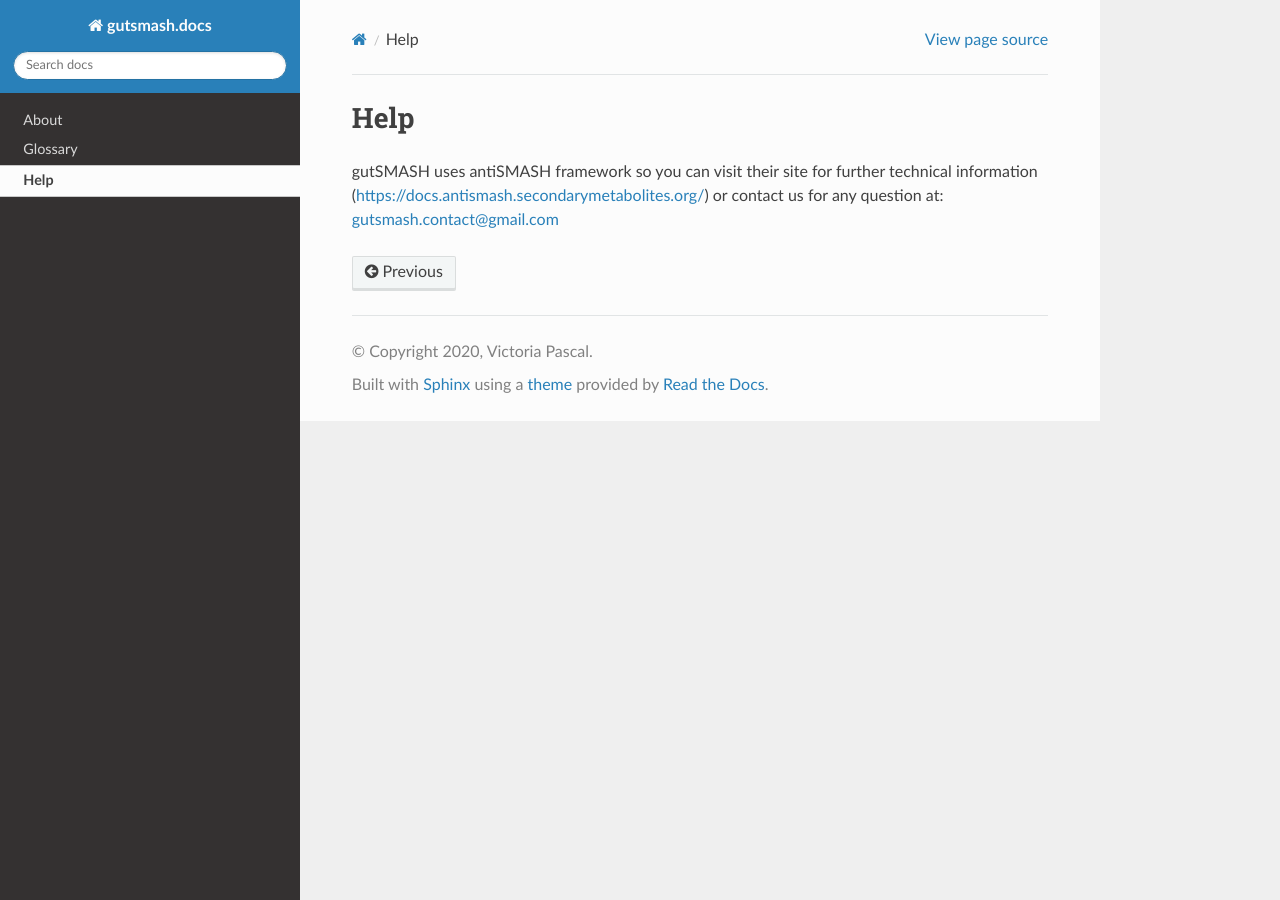
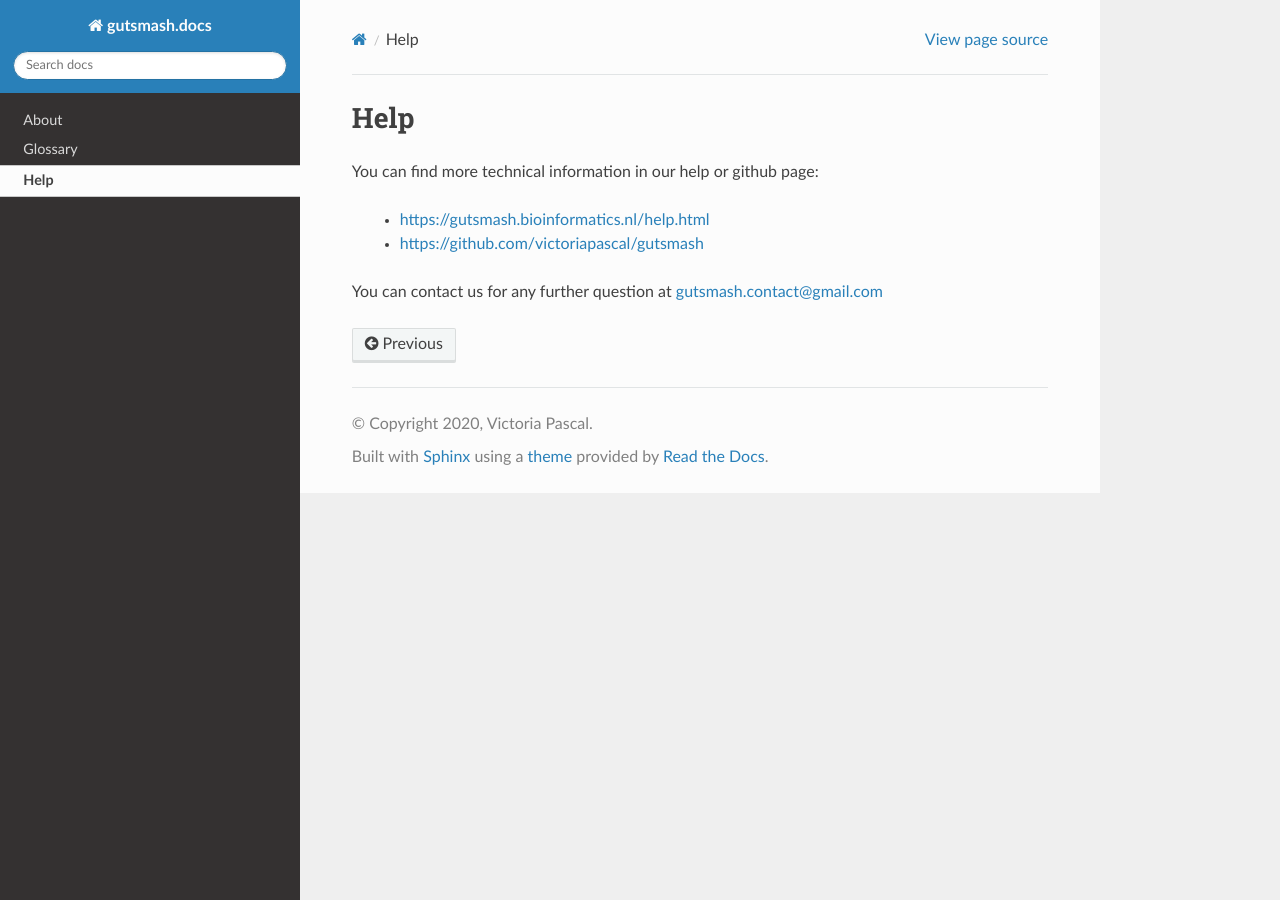
Before and after one commit to victoriapascal/gutsmash_doc, a Sphinx documentation site: the page built from docs/source/help.rst, in a window 1280 px wide. Built offline with Sphinx 7.4.7 and the Read the Docs theme 2.0.0, drawn with Linux system fonts in a browser that asks for light colours.

Commit message:
Updated help page

```diff
--- a/docs/source/help.rst
+++ b/docs/source/help.rst
@@ -1,4 +1,9 @@
 Help
 ====
 
-gutSMASH uses antiSMASH framework so you can visit their site for further technical information (https://docs.antismash.secondarymetabolites.org/) or contact us for any question at: gutsmash.contact@gmail.com
+You can find more technical information in our help or github page:
+
+	- https://gutsmash.bioinformatics.nl/help.html
+	- https://github.com/victoriapascal/gutsmash
+
+You can contact us for any further question at gutsmash.contact@gmail.com
```
Also changed, not shown: 6 other files.
